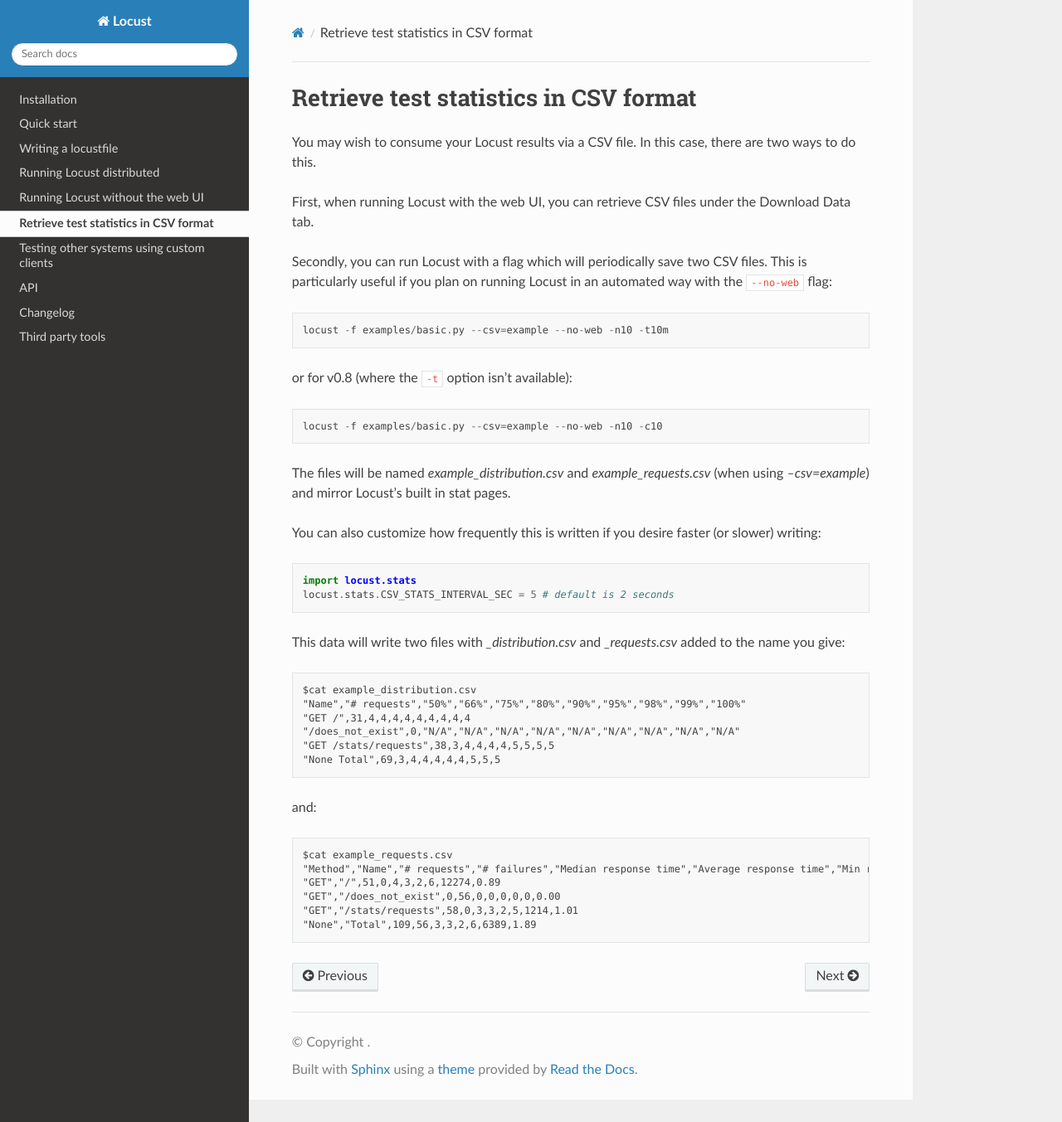
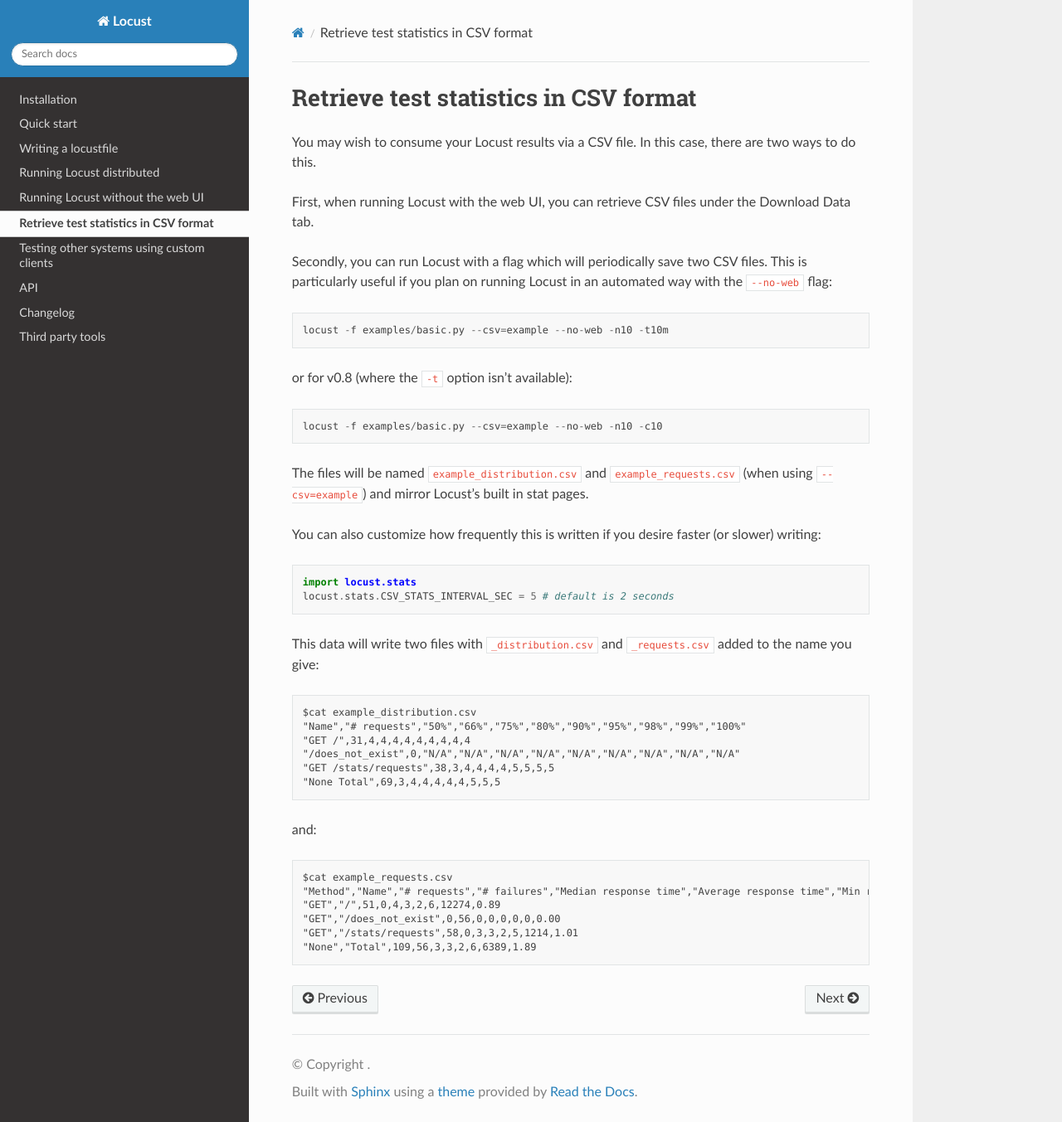
Before and after one commit to locustio/locust, a Sphinx documentation site: the page built from docs/retrieving-stats.rst, in a window 1280 px wide and 1353 px high. Shown: the whole window at 83% size. Built offline with Sphinx 7.4.7 and the Read the Docs theme 2.0.0, drawn with Linux system fonts in a browser that asks for light colours; pages that are not in the unit, such as notebooks, are missing from menus.

Commit message:
Docs: stupid rst markdown - https://xkcd.com/927/ please?

```diff
--- a/docs/retrieving-stats.rst
+++ b/docs/retrieving-stats.rst
@@ -16,14 +16,14 @@
     locust -f examples/basic.py --csv=example --no-web -n10 -c10
 
 
-The files will be named `example_distribution.csv` and `example_requests.csv` (when using `--csv=example`) and mirror Locust's built in stat pages.
+The files will be named ``example_distribution.csv`` and ``example_requests.csv`` (when using ``--csv=example``) and mirror Locust's built in stat pages.
 
 You can also customize how frequently this is written if you desire faster (or slower) writing::
 
     import locust.stats
     locust.stats.CSV_STATS_INTERVAL_SEC = 5 # default is 2 seconds
 
-This data will write two files with `_distribution.csv` and `_requests.csv` added to the name you give::
+This data will write two files with ``_distribution.csv`` and ``_requests.csv`` added to the name you give::
 
     $cat example_distribution.csv
     "Name","# requests","50%","66%","75%","80%","90%","95%","98%","99%","100%"
```
